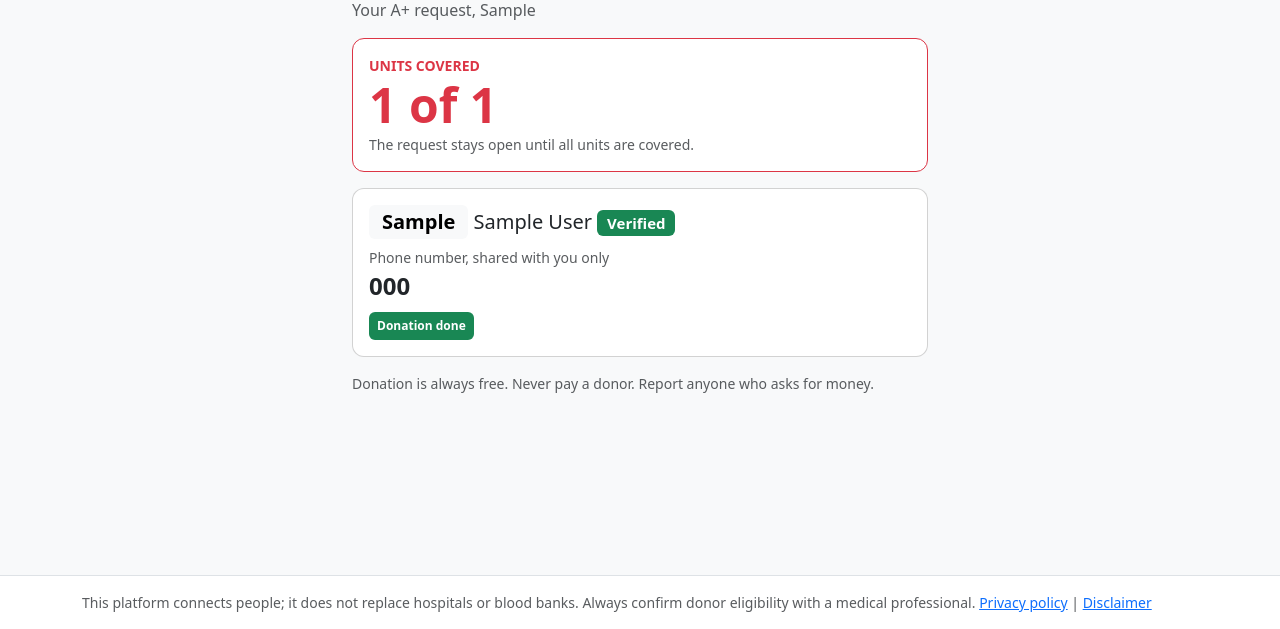
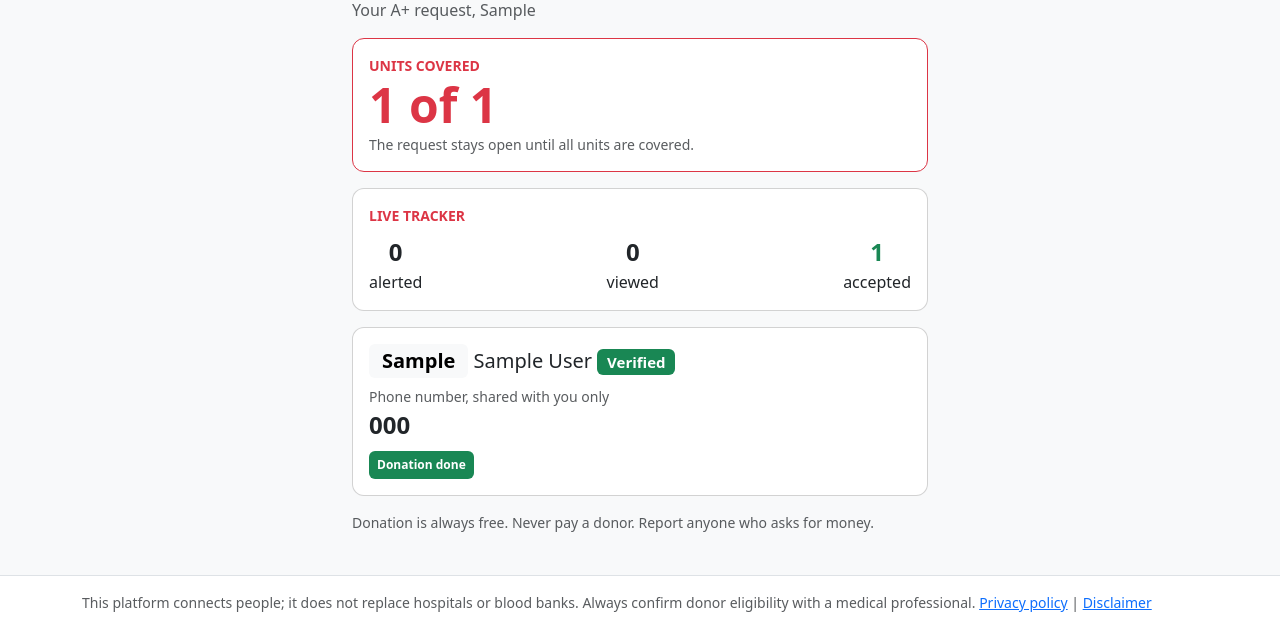
Before and after one commit to sasi-ws/blood-organ-donor-finder, a Django app: page /requests/1/offers/ in a window 1280 px wide. Shown: the part 171-800 px from the top of the page. Run offline with Django 5.2, Linux system fonts and the light colour scheme; a user stored in the database is signed in; tables that the repository leaves empty hold one stand-in row (values such as "Sample post"); data that the repository does not hold is empty.

Commit message:
Add live tracker to offers page

```diff
--- a/blood_requests/views.py
+++ b/blood_requests/views.py
@@ -144,16 +144,23 @@ def offer_help(request, pk):
 
 @login_required
 def offers_received(request, pk):
-    """Requester only: units covered, donor cards, phone numbers."""
+    """Requester only: units covered, live tracker, donor cards, phone numbers."""
     blood_request = get_object_or_404(BloodRequest, pk=pk, requester=request.user)
     responses = blood_request.responses.filter(can_help=True).select_related(
         "donor", "donor__donorprofile"
     )
     covered = responses.count()
+
+    alerts = Notification.objects.filter(message__contains=f"(#{blood_request.pk})")
+    tracker = {
+        "alerted": alerts.count(),
+        "viewed": alerts.filter(is_read=True).count(),
+        "accepted": covered,
+    }
     return render(
         request,
         "blood_requests/offers_received.html",
-        {"r": blood_request, "responses": responses, "covered": covered},
+        {"r": blood_request, "responses": responses, "covered": covered, "tracker": tracker},
     )
 
 
--- a/templates/blood_requests/offers_received.html
+++ b/templates/blood_requests/offers_received.html
@@ -10,6 +10,15 @@
     <div class="small fw-bold text-danger">UNITS COVERED</div>
     <div class="display-5 fw-bold text-danger">{{ covered }} of {{ r.units }}</div>
     <div class="small text-muted">The request stays open until all units are covered.</div>
+  </div></div>
+
+  <div class="card mb-3"><div class="card-body">
+    <div class="small fw-bold text-danger">LIVE TRACKER</div>
+    <div class="d-flex justify-content-between text-center mt-2">
+      <div><strong class="fs-4">{{ tracker.alerted }}</strong><br>alerted</div>
+      <div><strong class="fs-4">{{ tracker.viewed }}</strong><br>viewed</div>
+      <div><strong class="fs-4 text-success">{{ tracker.accepted }}</strong><br>accepted</div>
+    </div>
   </div></div>
 
   {% for resp in responses %}
```
